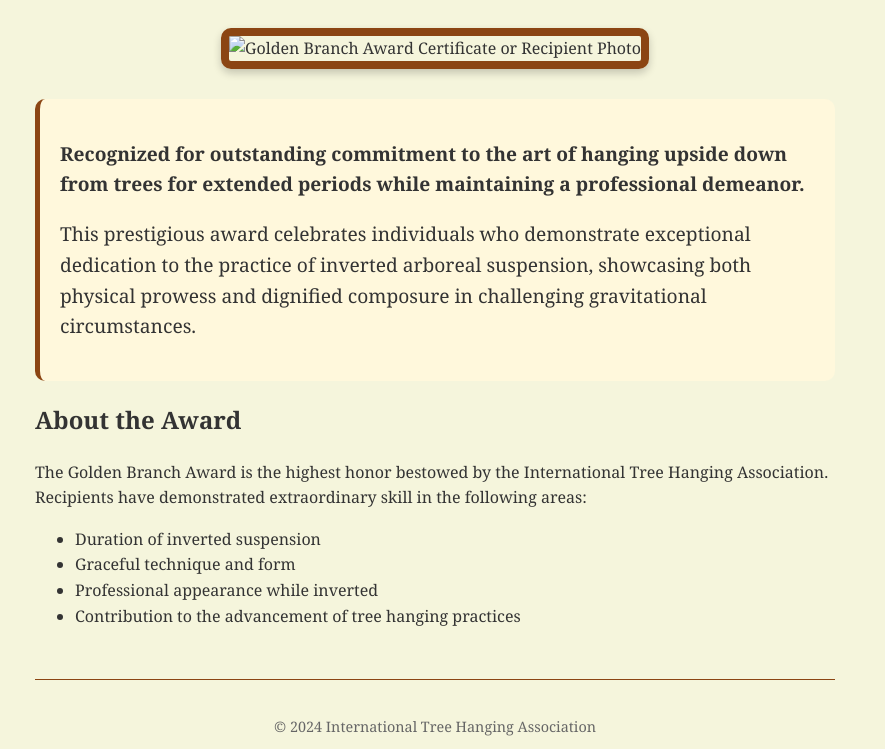
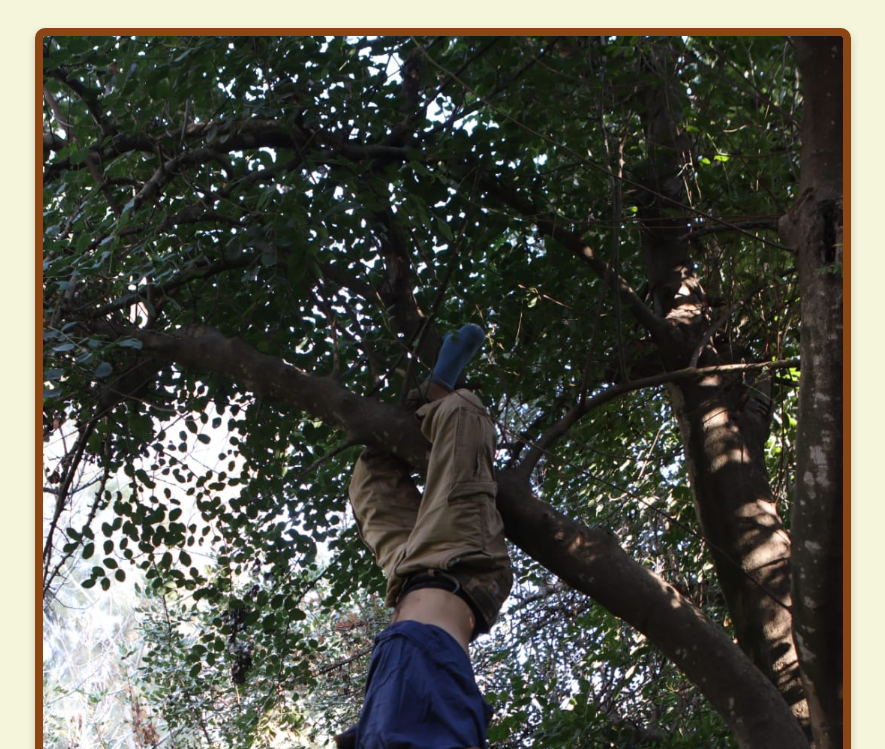
Before and after one commit to UriAngel/golden-branch-award, a plain HTML site: page golden-branch-award-website.html in a window 1280 px wide. Shown: the part 462-1211 px from the top of the page, without its empty margins (205-1090 px from the left). Drawn offline with Linux system fonts and the light colour scheme.

Commit message:
Update golden-branch-award-website.html

```diff
--- a/golden-branch-award-website.html
+++ b/golden-branch-award-website.html
@@ -95,8 +95,7 @@
 
     <main>
         <div class="award-image">
-            <!-- Replace this with your actual photo -->
-            <img src="/api/placeholder/600/400" alt="Golden Branch Award Certificate or Recipient Photo">
+            <img src="award_photo.jpeg" alt="Golden Branch Award Certificate or Recipient Photo">
         </div>
 
         <div class="award-description">
```
